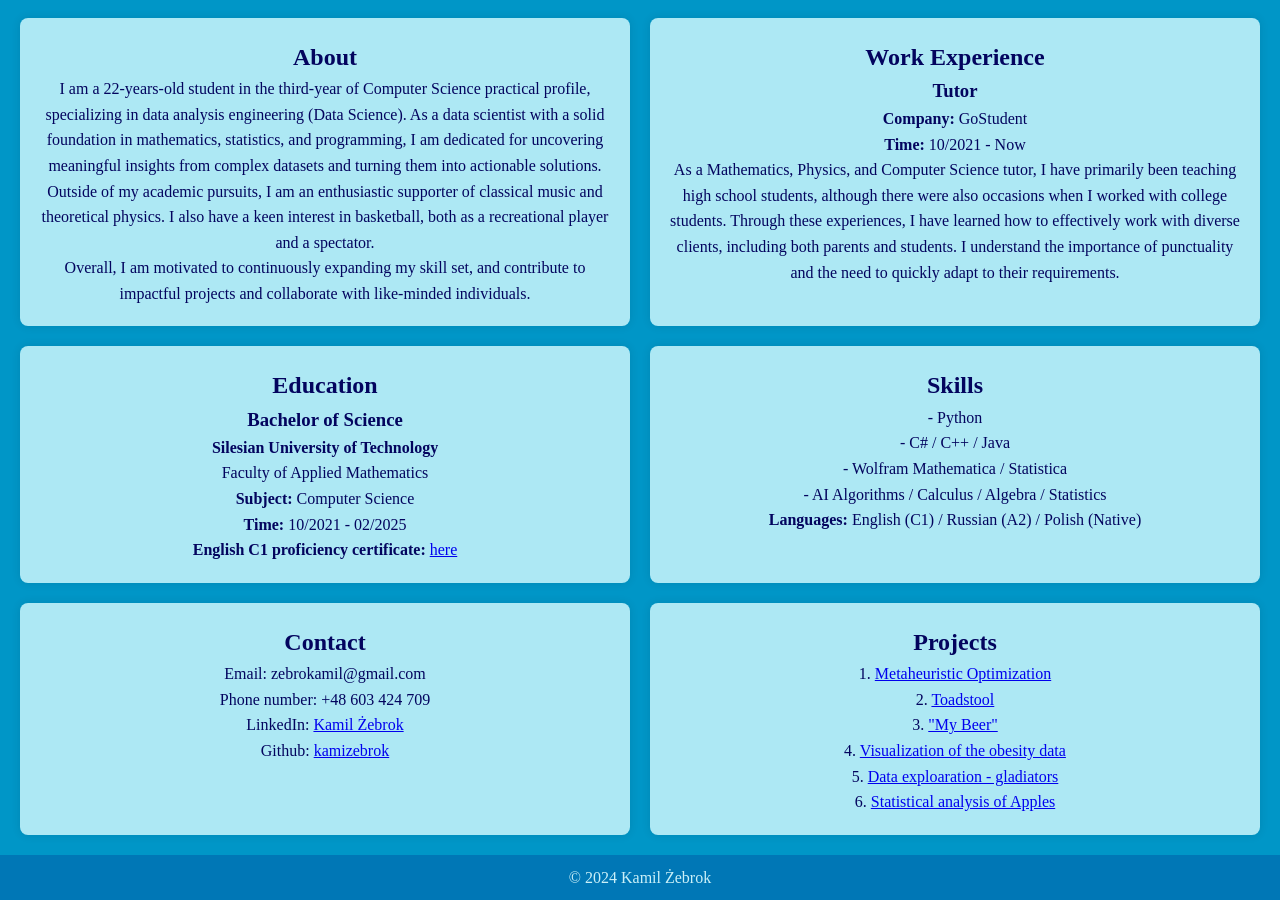
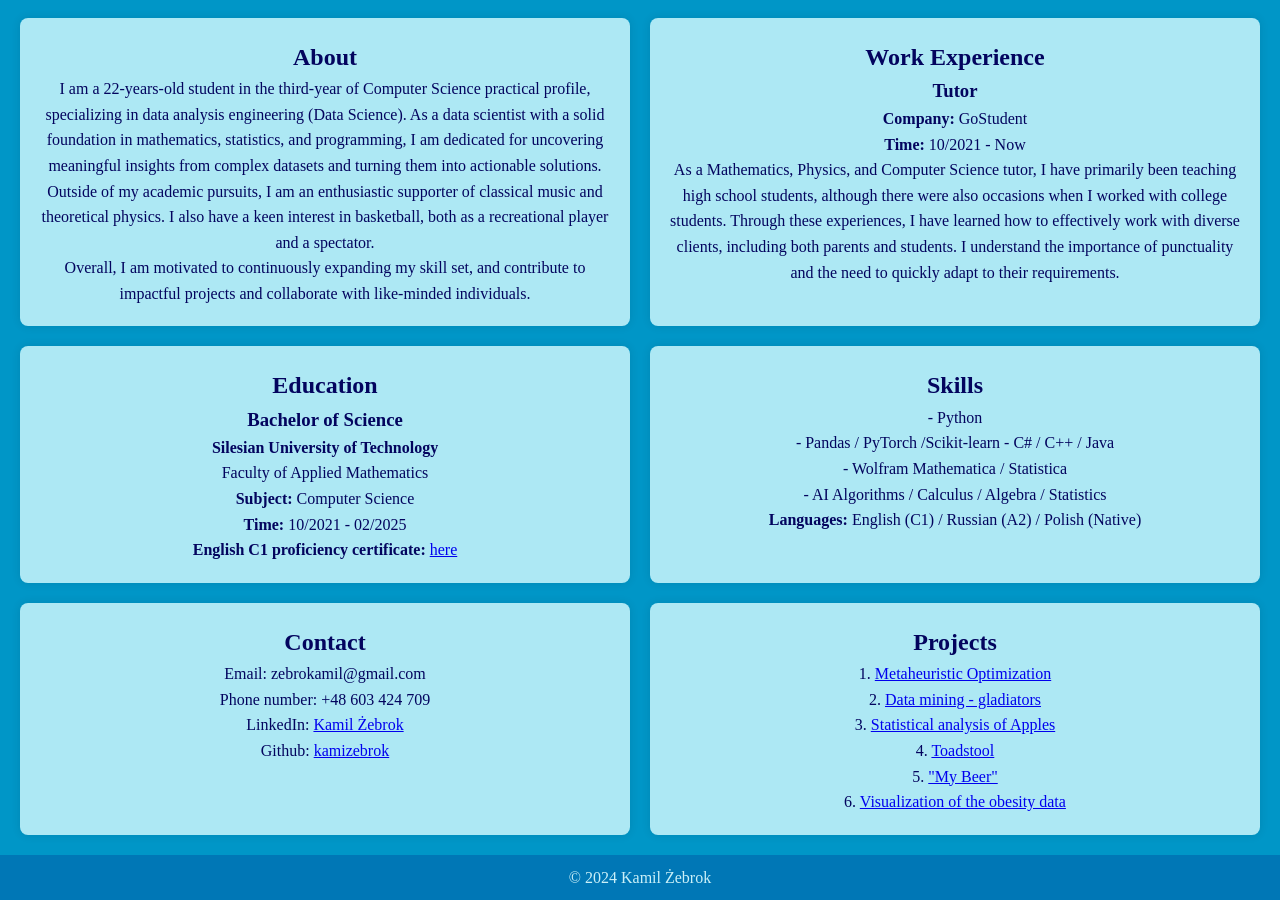
Before and after one commit to kamizebrok/Curriculum-Vitae, a plain HTML site: page index.html in a window 1280 px wide. Shown: the part 131-1031 px from the top of the page. Drawn offline with Linux system fonts and the light colour scheme.

Commit message:
link changes

```diff
--- a/index.html
+++ b/index.html
@@ -61,6 +61,7 @@
         <div class="grid-item" id="skills">
             <h2>Skills</h2>
             - Python<br>
+			- Pandas / PyTorch /Scikit-learn
             - C# / C++ / Java<br>
             - Wolfram Mathematica / Statistica<br>
             - AI Algorithms / Calculus / Algebra / Statistics<br>
@@ -78,11 +79,13 @@
         <div class="grid-item" id="projects">
             <h2>Projects</h2>
             <p>1. <a href="https://github.com/kamizebrok/Metaheuristic-Optimization" target="_blank">Metaheuristic Optimization</a></p>
-            <p>2. <a href="https://github.com/kamizebrok/Muchomorek" target="_blank">Toadstool</a></p>
-            <p>3. <a href="https://github.com/kamizebrok/Moje-Piwo" target="_blank">"My Beer"</a></p>
-            <p>4. <a href="https://github.com/kamizebrok/Obesity" target="_blank">Visualization of the obesity data</a></p>
-            <p>5. <a href="https://colab.research.google.com/drive/1vbc8_uX9AOkdE7WHB36LAO0vCTw220yG?usp=sharing#scrollTo=wDK75VAjlwsI" target="_blank">Data exploaration - gladiators</a></p>
-            <p>6. <a href="https://colab.research.google.com/drive/11ykGEczjhTID_CdMaDNdCvAE_A6N513o#scrollTo=g7diKN3h0gmx" target="_blank">Statistical analysis of Apples</a></p>
+			<p>2. <a href=https://github.com/kamizebrok/Gladiators-DataMining" target="_blank">Data mining - gladiators</a></p>
+			<p>3. <a href="https://github.com/kamizebrok/Apple-Stat-Analysis" target="_blank">Statistical analysis of Apples</a></p>
+            <p>4. <a href="https://github.com/kamizebrok/Muchomorek" target="_blank">Toadstool</a></p>
+            <p>5. <a href="https://github.com/kamizebrok/Moje-Piwo" target="_blank">"My Beer"</a></p>
+            <p>6. <a href="https://github.com/kamizebrok/Obesity" target="_blank">Visualization of the obesity data</a></p>
+
+
 
         </div>
     </div>
```
